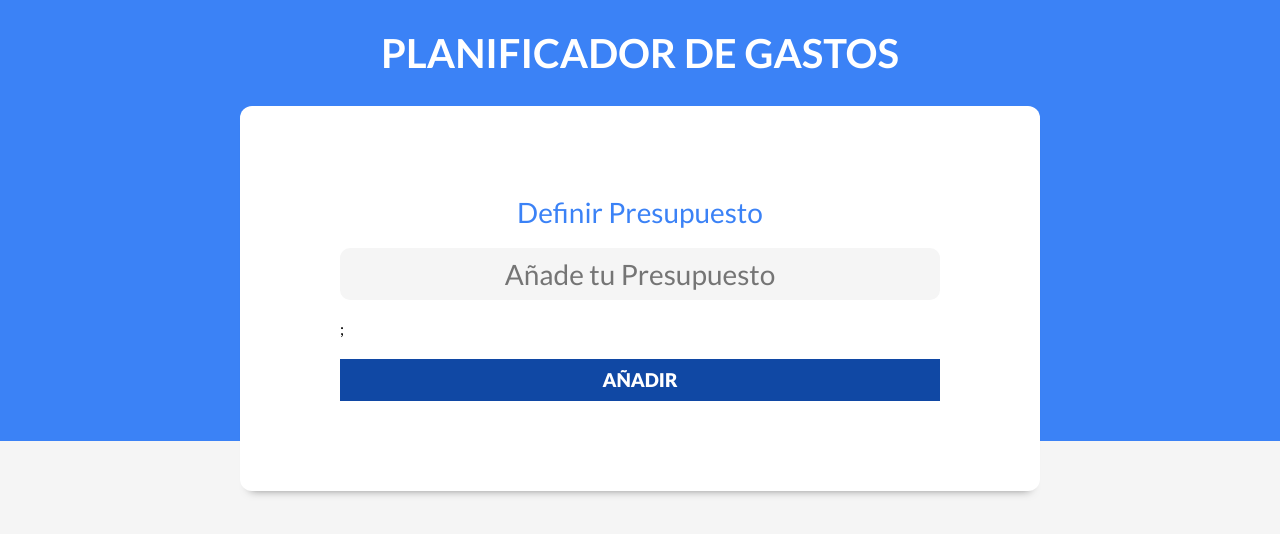
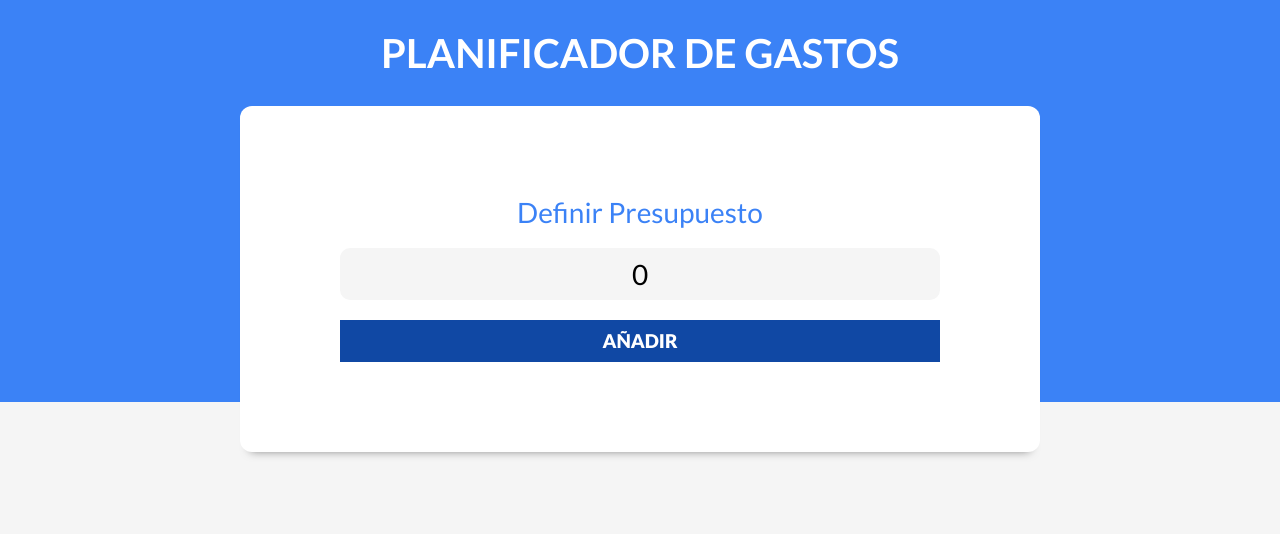
Before and after one commit to Jirgort/Control-gastos, a React (Vite) app in the folder Control-gastos/: page / in a window 1280 px wide. Shown: the top 534 px of the page. Built offline with nearby package versions, Linux system fonts and the light colour scheme.

Commit message:
Validacion del presupuesto

```diff
--- a/Control-gastos/src/App.jsx
+++ b/Control-gastos/src/App.jsx
@@ -1,16 +1,15 @@
-import { useState } from 'react'
+import { useState } from "react";
 
-import Header from './components/Header'
+import Header from "./components/Header";
 function App() {
-
-
+  const [presupuesto, setPresupuesto] = useState(0);
   return (
     <>
-    <div>
-      <Header/>
-    </div>
+      <div>
+        <Header presupuesto={presupuesto} setPresupuesto={setPresupuesto} />
+      </div>
     </>
-  )
+  );
 }
 
-export default App
+export default App;
--- a/Control-gastos/src/components/Header.jsx
+++ b/Control-gastos/src/components/Header.jsx
@@ -1,14 +1,15 @@
-import React from 'react'
-import NuevoPresupuesto from './NuevoPresupuesto'
-const Header = () => {
+import React from "react";
+import NuevoPresupuesto from "./NuevoPresupuesto";
+const Header = ({ presupuesto, setPresupuesto }) => {
   return (
     <header>
-        <h1>
-            Planificador de gastos
-        </h1>
-        <NuevoPresupuesto/>
+      <h1>Planificador de gastos</h1>
+      <NuevoPresupuesto
+        presupuesto={presupuesto}
+        setPresupuesto={setPresupuesto}
+      />
     </header>
-  )
-}
+  );
+};
 
-export default Header
+export default Header;
--- /dev/null
+++ b/Control-gastos/src/components/Mensaje.jsx
@@ -0,0 +1,11 @@
+import React from 'react'
+
+const Mensaje = ({children, tipo}) => {
+  return (
+    <div className={`alerta ${tipo}`}>{children}
+
+    </div>
+  )
+}
+
+export default Mensaje
--- a/Control-gastos/src/components/NuevoPresupuesto.jsx
+++ b/Control-gastos/src/components/NuevoPresupuesto.jsx
@@ -1,14 +1,25 @@
-import React from 'react'
+import {useState,React} from 'react'
+import Mensaje from './Mensaje'
+const NuevoPresupuesto = ({presupuesto,setPresupuesto}) => {
+  const [mensaje,setMensaje] =useState('')
 
-const NuevoPresupuesto = () => {
+  const handlePresupuesto=(e)=>{
+    e.preventDefault();
+    if (!Number(presupuesto) || Number(presupuesto)<0){
+      setMensaje("No es un presupuesto valido")
+    }else{
+      setMensaje("Si es un presupuesto valido")
+    }
+  }
   return (
     <div className='contenedor-presupuesto contenedor sombra'>
-     <form className='formulario'>
+     <form onSubmit={handlePresupuesto} className='formulario'>
         <div className='campo'>
             <label>Definir Presupuesto</label>
-            <input className='nuevo-presupuesto' type='text' placeholder='Añade tu Presupuesto' />
+            <input className='nuevo-presupuesto' type='text' placeholder='Añade tu Presupuesto' value={presupuesto} onChange={e=>setPresupuesto(e.target.value)} />
         </div>
-        ;<input type="submit" value="Añadir"/>
+        <input type="submit" value="Añadir"/>
+        {mensaje && <Mensaje tipo="error">{mensaje}</Mensaje>}
      </form>
     </div>
   )
```
